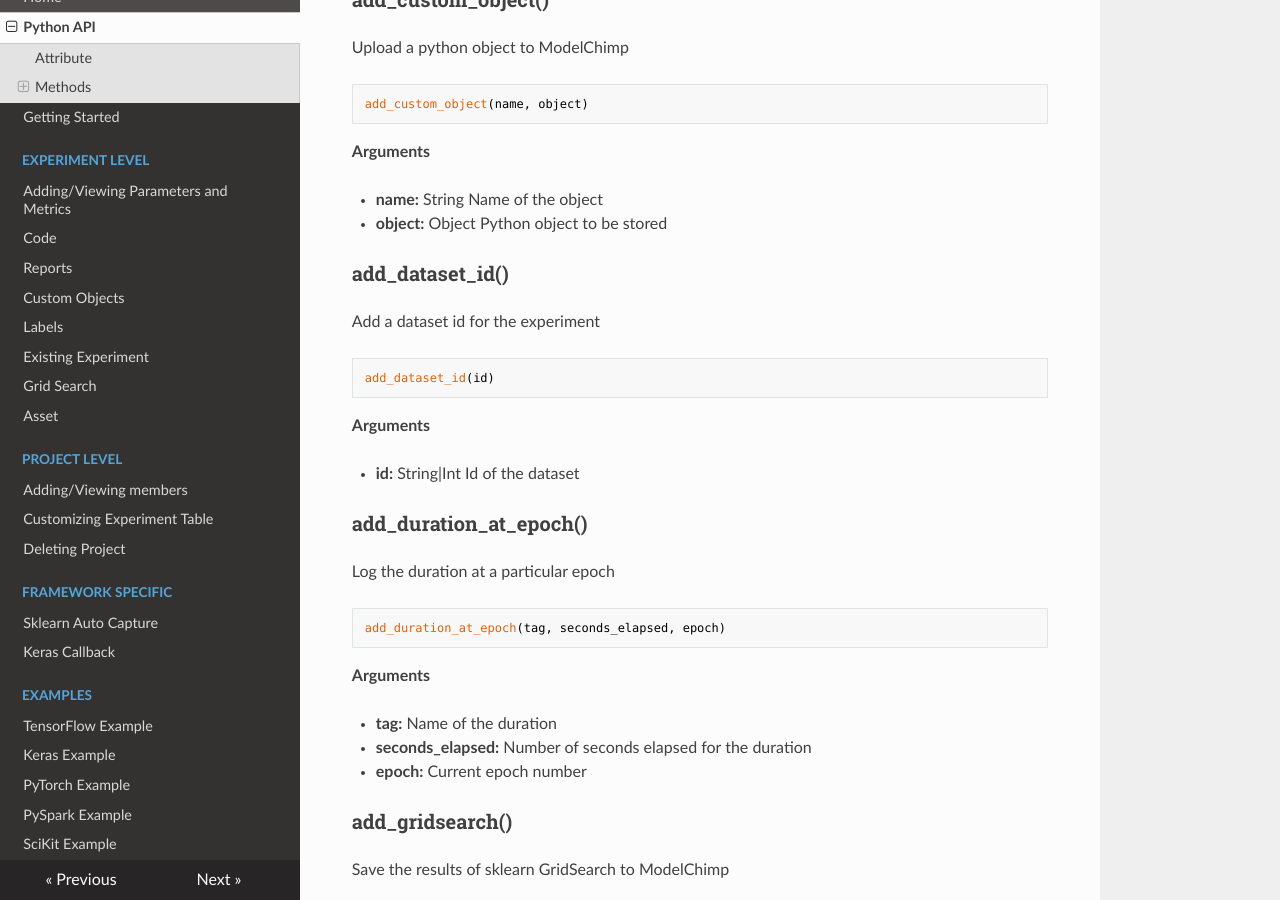
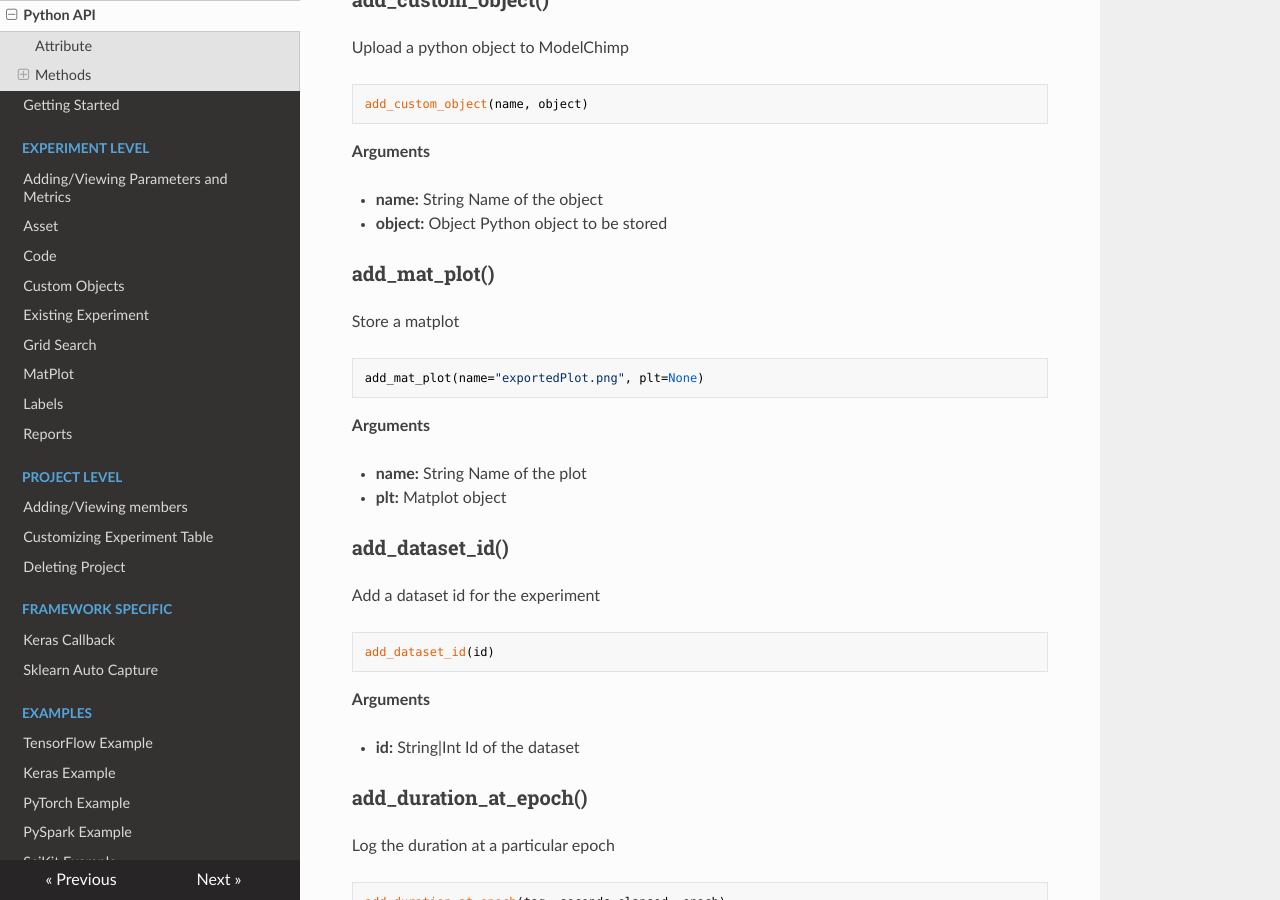
Before and after one commit to ModelChimp/modelchimp-docs, an MkDocs documentation site: the page built from docs/track.md, in a window 1280 px wide and 900 px high, scrolled down 1238 px. Built offline with MkDocs 1.6.1, drawn with Linux system fonts in a browser that asks for light colours; nearby versions of some CDN libraries; old or Windows-style settings are respelled for this version of MkDocs.

Commit message:
Add the matplot feature

```diff
--- a/docs/track.md
+++ b/docs/track.md
@@ -51,6 +51,17 @@ Upload a python object to ModelChimp
 
 * **name:** String Name of the object
 * **object:** Object Python object to be stored
+
+### add_mat_plot()
+Store a matplot
+
+    add_mat_plot(name="exportedPlot.png", plt=None)
+
+<b>Arguments</b>
+
+* **name:** String Name of the plot
+* **plt:** Matplot object
+
 
 ### add_dataset_id()
 Add a dataset id for the experiment
--- a/mkdocs.yml
+++ b/mkdocs.yml
@@ -5,17 +5,18 @@ pages:
     - Getting Started: getting_started.md
     - Experiment Level:
       - Adding/Viewing Parameters and Metrics: experiment_level/parameters_and_metrics.md
+      - Asset: experiment_level/asset.md
       - Code: experiment_level/code.md
+      - Custom Objects: experiment_level/custom_objects.md
+      - Existing Experiment: experiment_level/existing_experiment.md
+      - Grid Search: experiment_level/grid_search.md
+      - MatPlot: experiment_level/matplot.md
+      - Labels: experiment_level/labels.md
       - Reports: experiment_level/reports.md
-      - Custom Objects: experiment_level/custom_objects.md
       # - Images: experiment_level/images.md
-      - Labels: experiment_level/labels.md
       # - Comments: experiment_level/comments.md
       # - Dataset ID: experiment_level/dataset_id.md
-      - Existing Experiment: experiment_level/existing_experiment.md
       # - Deleting Experiment: experiment_level/deleting_experiment.md
-      - Grid Search: experiment_level/grid_search.md
-      - Asset: experiment_level/asset.md
     - Project Level:
       # - Experiment Comparison: project_level/experiment_comparison.md
       - Adding/Viewing members: project_level/members.md
@@ -23,8 +24,8 @@ pages:
       - Customizing Experiment Table: project_level/customizing_experiment_table.md
       - Deleting Project: project_level/deleting_project.md
     - Framework Specific:
+      - Keras Callback: framework_specific/keras_callback.md
       - Sklearn Auto Capture: framework_specific/sklearn_auto_capture.md
-      - Keras Callback: framework_specific/keras_callback.md
     - Examples:
       - TensorFlow Example: tensorflow.md
       - Keras Example: keras.md
```
Also changed, not shown: docs/experiment_level/matplot.md (added, +34 -0 lines), docs/img/matplot.png (added).
